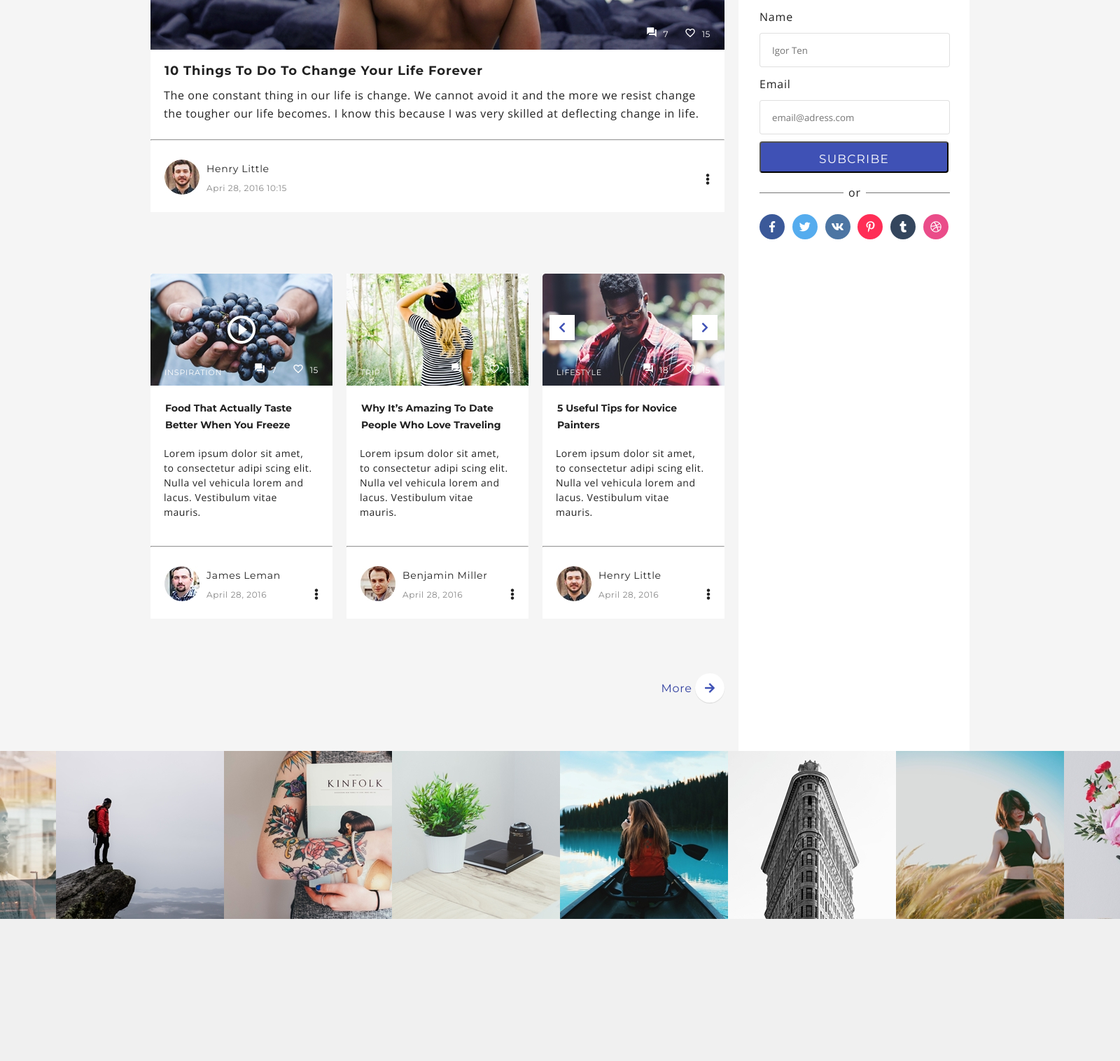
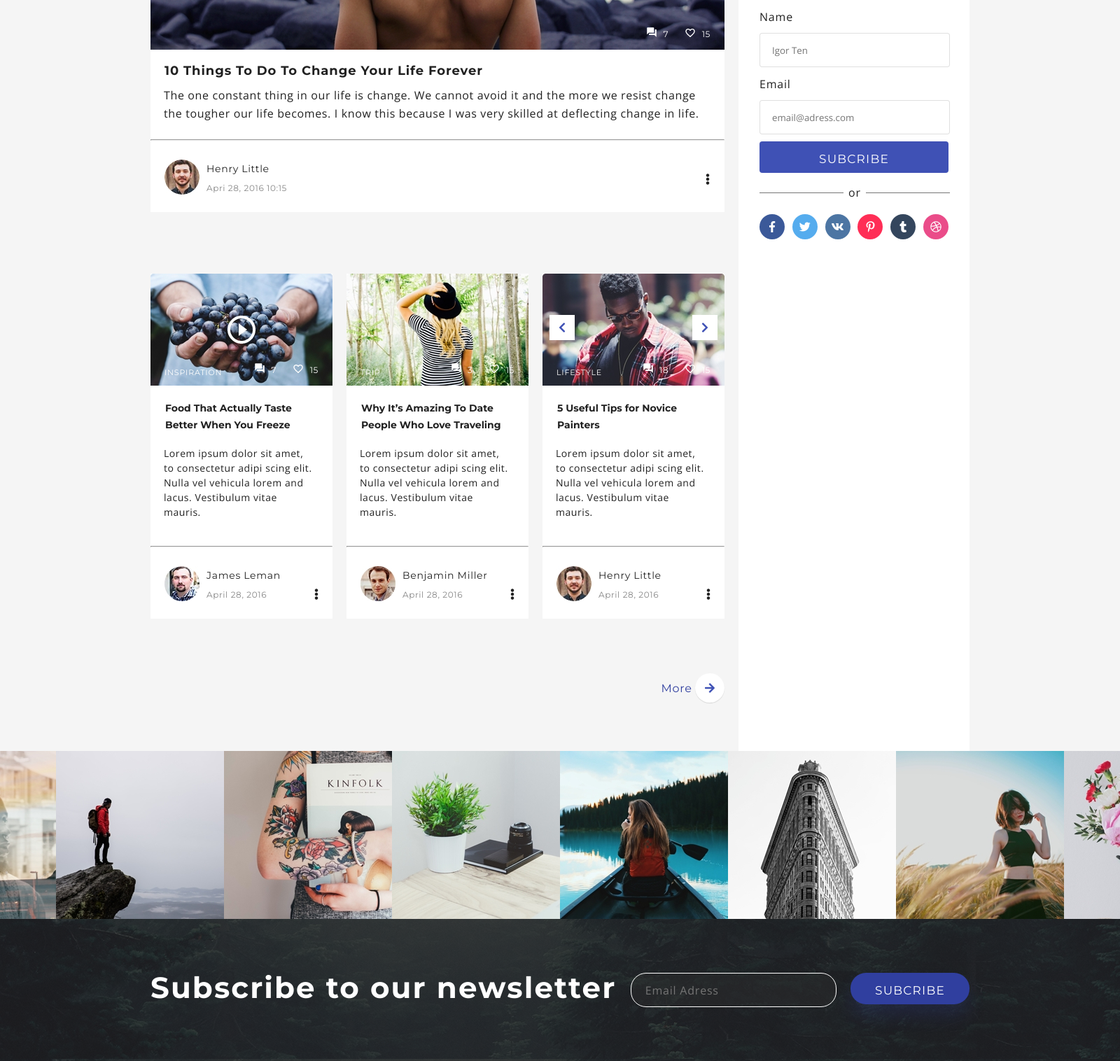
Before and after one commit to OliaKvasha/hw1, a PHP site: page / in a window 1600 px wide; the page is wider, and only the part inside the window is pictured. Shown: the part 1240-2756 px from the top of that part at 70% size. Before the commit the page ends 2553 px from the top of that part, so only its background shows below. Run offline with PHP 8.4, Linux system fonts and the light colour scheme; some libraries are stand-ins or nearby versions.

Commit message:
subscribe-section

```diff
--- a/hw4/index.html
+++ b/hw4/index.html
@@ -51,7 +51,8 @@
         <div class="section-top__inner block">
             <h2 class="subtitle">inspiration</h2>
             <h1 class="title uppercase">5 Ways milllennials can start <br> building their future today</h1>
-            <button type="button" name="read-more" class="btn btn-read-more"><a href="#">read more</a></button>
+            <button type="button" name="read-more" class="btn btn_style btn-read-more"><a href="#">read more</a>
+            </button>
         </div>
     </div>
 </section>
@@ -69,7 +70,8 @@
                     </div>
                 </div>
                 <h2 class="main-article__title">10 Things To Do To Change Your Life Forever</h2>
-                <p class="main-article__text font_open-sans">The one constant thing in our life is change. We cannot avoid it and the
+                <p class="main-article__text font_open-sans">The one constant thing in our life is change. We cannot
+                    avoid it and the
                     more we resist change the tougher our life becomes. I know this because I was very skilled at
                     deflecting change in life.</p>
                 <hr>
@@ -94,7 +96,8 @@
                         <img class="icon_on-picture" src="images/icons/play.png" alt="icons">
                     </div>
                     <h3 class="article__title">Food That Actually Taste Better When You Freeze</h3>
-                    <p class="article__text font_open-sans">Lorem ipsum dolor sit amet, to consectetur adipi scing elit. Nulla vel
+                    <p class="article__text font_open-sans">Lorem ipsum dolor sit amet, to consectetur adipi scing elit.
+                        Nulla vel
                         vehicula lorem and lacus. Vestibulum vitae mauris.</p>
                     <hr>
                     <footer class="article__author clearfix">
@@ -116,7 +119,8 @@
                         <span class="label_on-picture">trip</span>
                     </div>
                     <h3 class="article__title">Why It’s Amazing To Date People Who Love Traveling</h3>
-                    <p class="article__text font_open-sans">Lorem ipsum dolor sit amet, to consectetur adipi scing elit. Nulla vel
+                    <p class="article__text font_open-sans">Lorem ipsum dolor sit amet, to consectetur adipi scing elit.
+                        Nulla vel
                         vehicula lorem and lacus. Vestibulum vitae mauris.</p>
                     <hr>
                     <footer class="article__author clearfix">
@@ -144,7 +148,8 @@
                         </div>
                     </div>
                     <h3 class="article__title">5 Useful Tips for Novice Painters</h3>
-                    <p class="article__text font_open-sans">Lorem ipsum dolor sit amet, to consectetur adipi scing elit. Nulla vel
+                    <p class="article__text font_open-sans">Lorem ipsum dolor sit amet, to consectetur adipi scing elit.
+                        Nulla vel
                         vehicula lorem and lacus. Vestibulum vitae mauris.</p>
                     <hr>
                     <footer class="article__author clearfix">
@@ -191,14 +196,16 @@
                 <ul class="sidebar-form font_open-sans">
                     <li class="sidebar-form__item">
                         <label for="name" class="sidebar-form__label">Name</label>
-                        <input type="text" class="sidebar-form__field font_open-sans" id="name" name="name" placeholder="Igor Ten">
+                        <input type="text" class="sidebar-form__field font_open-sans" id="name" name="name"
+                               placeholder="Igor Ten">
                     </li>
                     <li class="sidebar-form__item">
                         <label for="email-address" class="sidebar-form__label">Email</label>
-                        <input type="email" class="sidebar-form__field font_open-sans" name="email-address" id="email-address" placeholder="email@adress.com">
+                        <input type="email" class="sidebar-form__field font_open-sans" name="email-address"
+                               id="email-address" placeholder="email@adress.com">
                     </li>
                 </ul>
-                <button type="submit" name="subcribe" class="sidebar__btn-subcribe">subcribe</button>
+                <button type="submit" name="sidebar-subscribe" class="btn sidebar__btn-subscribe">subcribe</button>
             </form>
             <section class="social-links">
                 <div class="social-links__title-wrap">
@@ -230,7 +237,6 @@
         </aside>
     </div>
 </main>
-
 <section class="gallery">
     <img class="gallery_image" src="images/Layer68.jpg" alt="Fashionable man">
     <img class="gallery_image" src="images/Layer32.jpg" alt="Man at the cliff of the mountain">
@@ -241,6 +247,16 @@
     <img class="gallery_image" src="images/Layer24.jpg" alt="The girl is in the field">
     <img class="gallery_image" src="images/Layer26.jpg" alt="Flowers">
 </section>
+<section class="subscribe-section">
+    <div class="subscribe-section__wrapper">
+        <form action="/" method="post" class="subscribe-section__inner block">
+            <label for="email" class="subscribe-section__label">Subscribe to our newsletter</label>
+            <input type="email" class="subscribe-section__field font_open-sans" id="email" name="email"
+                   placeholder="Email Adress">
+            <button type="submit" name="subscribe" class="btn btn_style">subcribe</button>
+        </form>
+    </div>
+</section>
 
 </body>
 </html>
--- a/hw4/style.css
+++ b/hw4/style.css
@@ -15,21 +15,24 @@ body {
 }
 
 .btn {
-  width: 170px;
-  height: 45px;
-  box-shadow: 0 17px 24px rgba(48, 63, 159, 0.2);
-  border: none;
-  border-radius: 22px;
-  background-color: #303f9f;
   color: #fff;
+  font-family: 'Montserrat', sans-serif;
   font-size: 24px;
   letter-spacing: 1.2px;
   font-variant: small-caps;
-  font-family: 'Montserrat', sans-serif;
+  border: none;
 }
 
 .btn:hover {
   background-color: #3f4ed7;
+}
+
+.btn_style {
+  width: 170px;
+  height: 45px;
+  box-shadow: 0 17px 24px rgba(48, 63, 159, 0.2);
+  border-radius: 22px;
+  background-color: #303f9f;
 }
 
 .uppercase {
@@ -367,16 +370,11 @@ body {
   padding-left: 17px;
 }
 
-.sidebar__btn-subcribe {
+.sidebar__btn-subscribe {
   width: 270px;
   height: 45px;
   border-radius: 4px;
   background-color: #3f51b5;
-  color: #fff;
-  font-size: 24px;
-  font-variant: small-caps;
-  letter-spacing: 1.2px;
-  font-family: 'Montserrat', sans-serif;
 }
 
 .social-links__title-wrap {
@@ -449,3 +447,42 @@ body {
 }
 
 /*-------- gallery styles end --------*/
+
+/*-------- subscribe-section styles start --------*/
+
+.subscribe-section {
+  background-color: rgb(33, 33, 33);
+}
+
+.subscribe-section__wrapper {
+  background: url(images/Layer60.png);
+  min-height: 100%;
+  max-width: 100%;
+}
+
+.subscribe-section__inner {
+  padding: 77px 0;
+  color: #fff;
+  display: flex;
+  justify-content: space-between;
+}
+
+.subscribe-section__label {
+  font-size: 42px;
+  font-weight: 700;
+  letter-spacing: 2.1px;
+}
+
+.subscribe-section__field {
+  padding-left: 20px;
+  color: rgba(255, 255, 255, 0.54);
+  font-size: 16px;
+  letter-spacing: 0.8px;
+  width: 270px;
+  height: 45px;
+  border-radius: 22px;
+  border: 1px solid #ffffff;
+  background-color: rgba(48, 48, 48, 0.38);
+}
+
+/*-------- subscribe-section styles end --------*/
```
